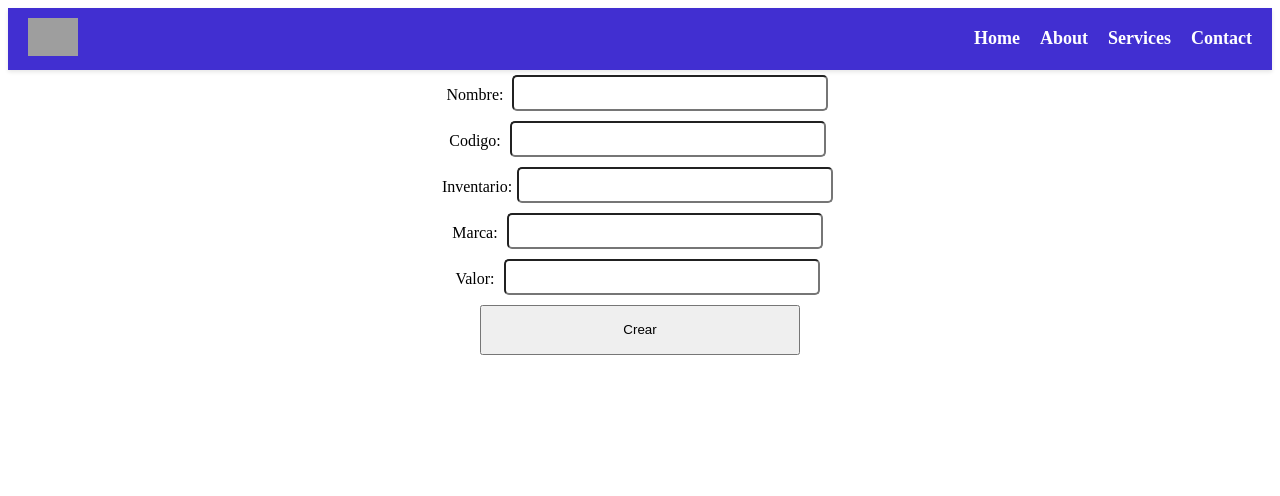
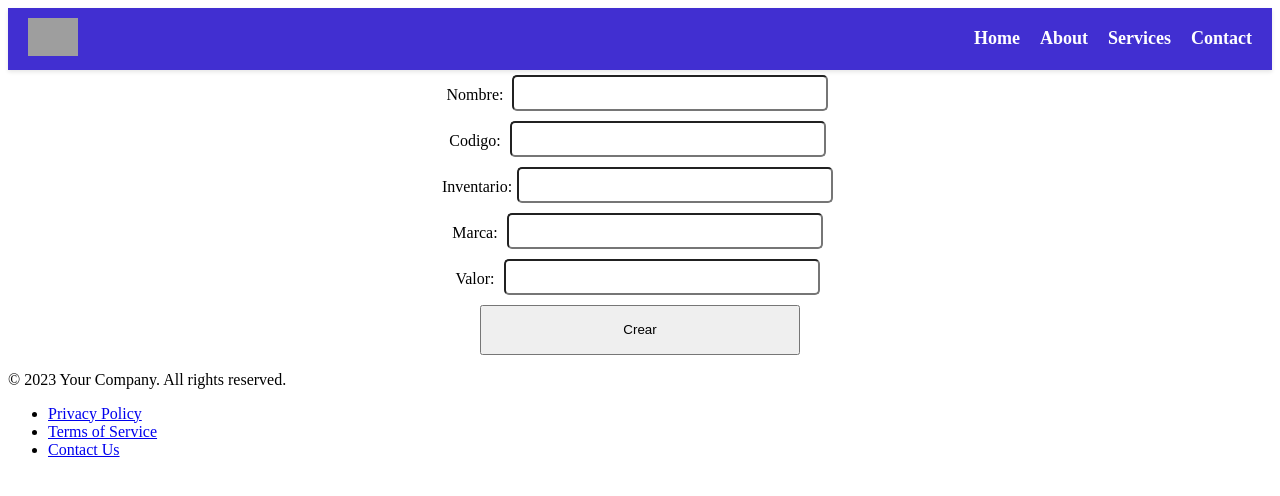
Before and after one commit to DilianCQ/fullstack, a React (Vite) app in the folder frontend/: page /create-product in a window 1280 px wide. Shown: the top 496 px of the page. Built offline with nearby package versions, Linux system fonts and the light colour scheme; grey boxes are pictures that could not be loaded.

Commit message:
Footer.tsx

```diff
--- a/frontend/src/Footer/Footer.tsx
+++ b/frontend/src/Footer/Footer.tsx
@@ -3,7 +3,14 @@ import "./Footer.css";
 function Footer() {
   return (
     <footer className="footer">
-      <div></div>
+      <div className="footer-content">
+        <p>&copy; 2023 Your Company. All rights reserved.</p>
+        <ul className="footer-menu">
+          <li className="footer-item"><a href="#privacy">Privacy Policy</a></li>
+          <li className="footer-item"><a href="#terms">Terms of Service</a></li>
+          <li className="footer-item"><a href="#contact">Contact Us</a></li>
+        </ul>
+      </div>
     </footer>
   );
 }
```
